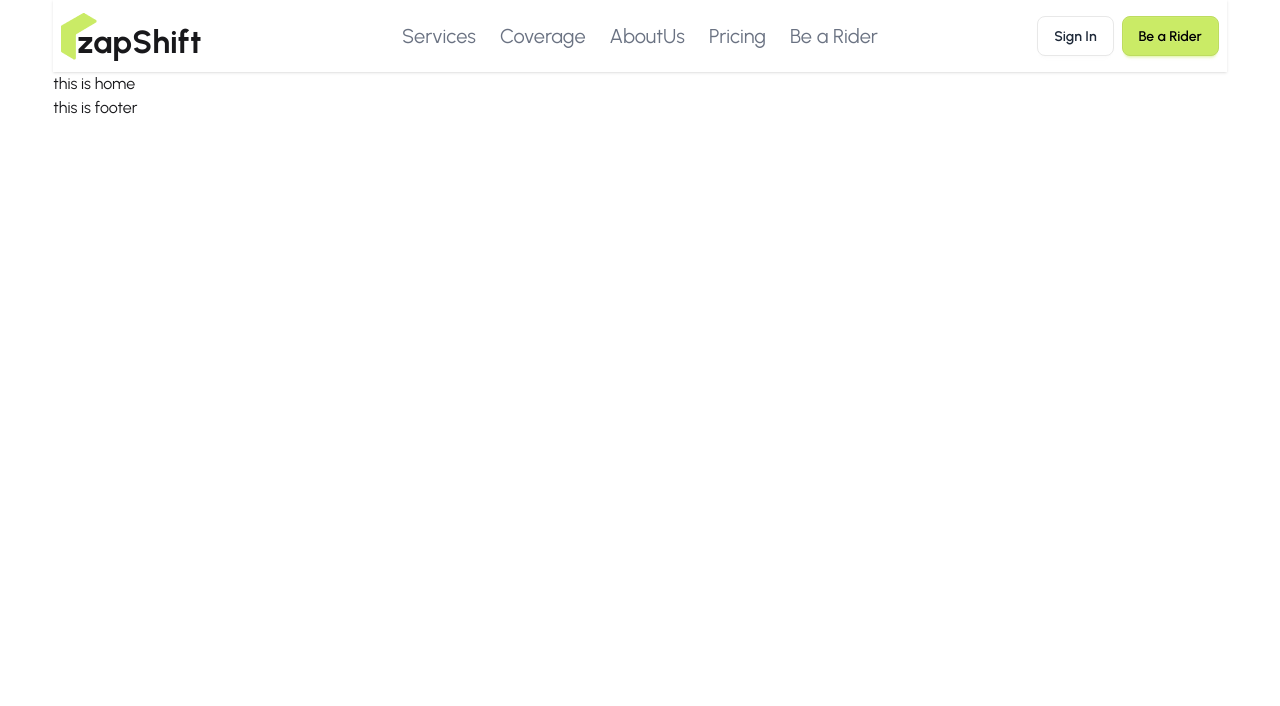
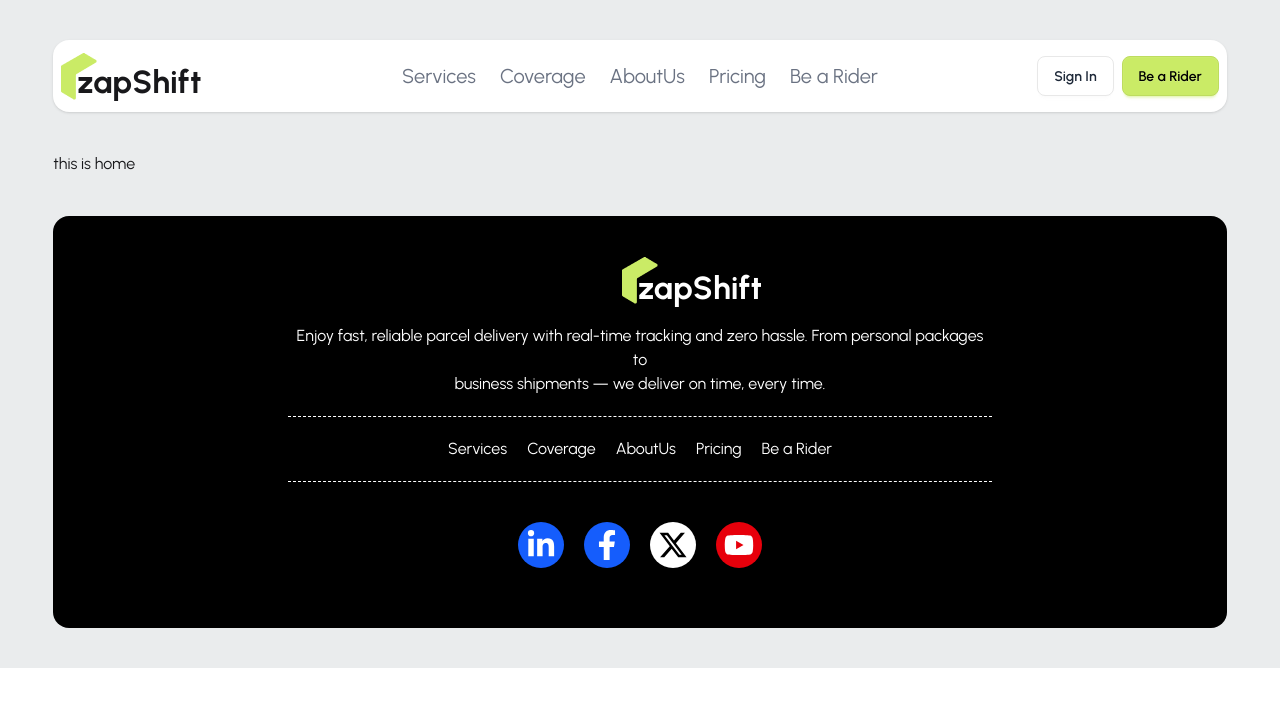
Before and after one commit to riday-kumar/zap-shift-client, a React app: page / in a window 1280 px wide. Shown: the top 706 px of the page. Built offline with nearby package versions, Linux system fonts and the light colour scheme; the HTML template or start-up script is replaced by a standard one.

Commit message:
footer complete

```diff
--- a/package.json
+++ b/package.json
@@ -14,6 +14,7 @@
     "daisyui": "^5.5.16",
     "react": "^19.2.0",
     "react-dom": "^19.2.0",
+    "react-icons": "^5.5.0",
     "react-router": "^7.13.0",
     "tailwindcss": "^4.1.18"
   },
--- a/src/index.css
+++ b/src/index.css
@@ -7,5 +7,6 @@
   --color-primary: #caeb66;
 }
 body {
+  background-color: #eaeced;
   font-family: "Urbanist", sans-serif;
 }
--- a/src/pages/Shared/Footer/Footer.jsx
+++ b/src/pages/Shared/Footer/Footer.jsx
@@ -1,9 +1,65 @@
 import React from "react";
+import Logo from "../../../components/Logo/Logo";
+import { FaFacebookF, FaLinkedinIn, FaYoutube } from "react-icons/fa";
+import { FaXTwitter } from "react-icons/fa6";
 
 const Footer = () => {
   return (
-    <div>
-      <p>this is footer</p>
+    <div className="space-y-5 py-10 rounded-2xl bg-black text-white flex flex-col items-center justify-center">
+      <div className="relative">
+        <Logo></Logo>
+      </div>
+      {/* text */}
+      <p className="text-center w-[90%] md:w-[60%]">
+        Enjoy fast, reliable parcel delivery with real-time tracking and zero
+        hassle. From personal packages to <br /> business shipments — we deliver
+        on time, every time.
+      </p>
+      {/* menu */}
+      <div className="py-5 border-y border-dashed w-[60%]">
+        <ul className="flex max-md:flex-col justify-center items-center gap-5">
+          <li>
+            <a href="">Services</a>
+          </li>
+          <li>
+            <a href="">Coverage</a>
+          </li>
+          <li>
+            <a href="">AboutUs</a>
+          </li>
+          <li>
+            <a href="">Pricing</a>
+          </li>
+          <li>
+            <a href="">Be a Rider</a>
+          </li>
+        </ul>
+      </div>
+      {/* social icons */}
+      <div className="py-5">
+        <ul className="flex text-3xl justify-center items-center gap-5">
+          <li className="bg-blue-600 p-2 rounded-full text-white">
+            <a href="">
+              <FaLinkedinIn />
+            </a>
+          </li>
+          <li className="bg-blue-600 p-2 rounded-full text-white">
+            <a href="">
+              <FaFacebookF />
+            </a>
+          </li>
+          <li className="bg-white p-2 rounded-full text-black">
+            <a href="">
+              <FaXTwitter />
+            </a>
+          </li>
+          <li className="bg-red-600 p-2 rounded-full text-white">
+            <a href="">
+              <FaYoutube />
+            </a>
+          </li>
+        </ul>
+      </div>
     </div>
   );
 };
--- a/src/pages/Shared/MaxWidth/MaxWidth.jsx
+++ b/src/pages/Shared/MaxWidth/MaxWidth.jsx
@@ -1,7 +1,7 @@
 import React from "react";
 
 const MaxWidth = ({ children }) => {
-  return <div className="w-11/12 mx-auto">{children}</div>;
+  return <div className="w-11/12 mx-auto space-y-10 py-10">{children}</div>;
 };
 
 export default MaxWidth;
--- a/src/pages/Shared/Navbar/Navbar.jsx
+++ b/src/pages/Shared/Navbar/Navbar.jsx
@@ -3,7 +3,7 @@ import Logo from "../../../components/Logo/Logo";
 
 const Navbar = () => {
   return (
-    <div className="navbar bg-base-100 shadow-sm">
+    <div className="rounded-2xl navbar bg-base-100 shadow-sm">
       <div className="navbar-start">
         <div className="dropdown">
           <div tabIndex={0} role="button" className="btn btn-ghost lg:hidden">
```
Also changed, not shown: 1 other file (tests, documents, lock files or other folders).
